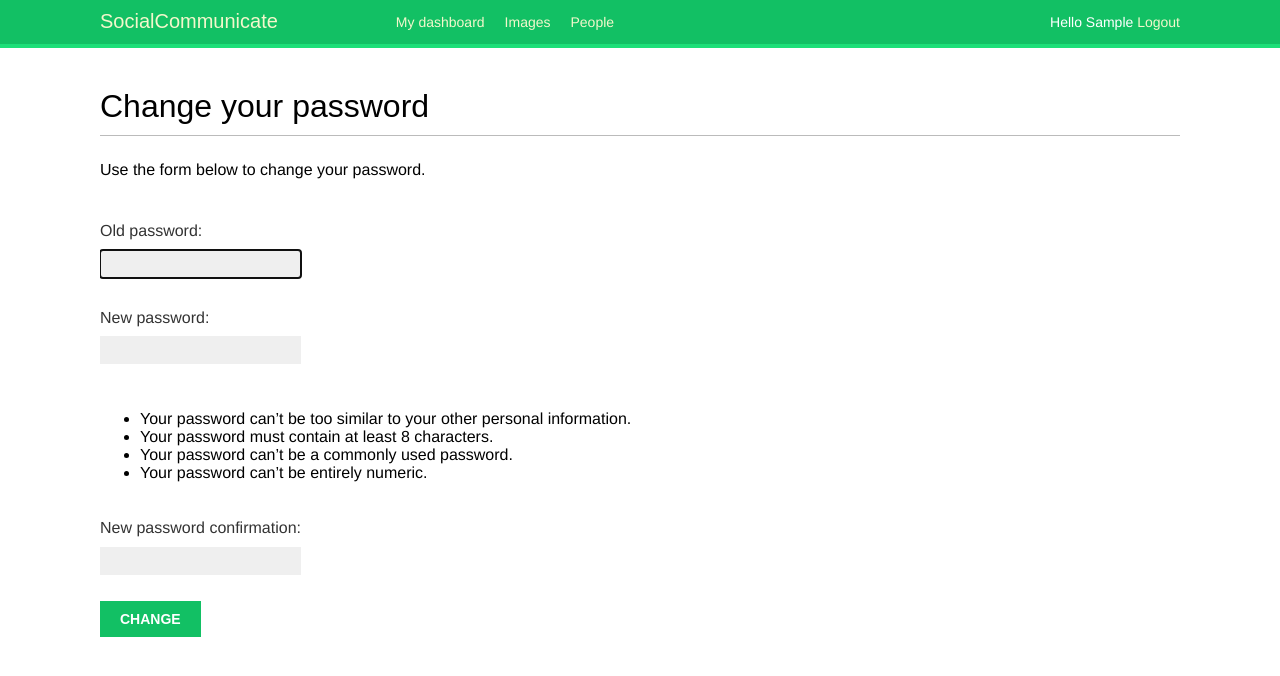
After one commit to liveseyy/SocialCommunicate, a Django app: page /account/password_change/ in a window 1280 px wide. The commit adds this page. Shown: the top 676 px of the page. Run offline with Django 3.2, Linux system fonts and the light colour scheme; the visitor is signed in with stand-in values (Sample User, id 1); some web fonts are replaced.

Commit message:
Добавил возможность смены текущего пароля

```diff
--- a/account/templates/base.html
+++ b/account/templates/base.html
@@ -8,7 +8,29 @@
 </head>
 <body>
     <div id="header">
-        <span>Bookmarks</span>
+        <span class="logo">SocialCommunicate</span>
+        {% if request.user.is_authenticated %}
+            <ul class="menu">
+                <li {% if section == 'dashboard' %}class='selected'{% endif %}>
+                    <a href="{% url 'dashboard' %}">My dashboard</a>
+                </li>
+                <li {% if section == 'images' %}class='selected'{% endif %}>
+                    <a href="#">Images</a>
+                </li>
+                <li {% if section == 'people' %}class='selected'{% endif %}>
+                    <a href="#">People</a>
+                </li>
+            </ul>
+        {% endif %}
+
+        <span class="user">
+            {% if request.user.is_authenticated %}
+                Hello {{ request.user.first_name }}
+                <a href="{% url 'logout' %}">Logout</a>
+            {% else %}
+                <a href="{% url 'login' %}">Log-in</a>
+            {% endif %}
+        </span>
     </div>
     <div id="content">
         {% block content %}
--- /dev/null
+++ b/account/templates/registration/password_change_form.html
@@ -0,0 +1,13 @@
+{% extends 'base.html' %}
+
+{% block title %} Change your password {% endblock %}
+
+{% block content %}
+    <h1>Change your password</h1>
+    <p>Use the form below to change your password.</p>
+    <form action="{% url 'password_change' %}" method="post">
+        {{ form.as_p }}
+        <p><input type="submit" value="Change"></p>
+        {% csrf_token %}
+    </form>
+{% endblock %}
--- a/account/urls.py
+++ b/account/urls.py
@@ -6,4 +6,7 @@ urlpatterns = [
     path('', views.dashboard, name='dashboard'),
     path('login/', auth_views.LoginView.as_view(), name='login'),
     path('logout/', auth_views.LogoutView.as_view(), name='logout'),
+    path('password_change/', auth_views.PasswordChangeView.as_view(), name='password_change'),
+    path('password_change/done/', auth_views.PasswordChangeDoneView.as_view(), name='password_change_done'),
+
 ]
--- a/social/settings.py
+++ b/social/settings.py
@@ -31,14 +31,14 @@ ALLOWED_HOSTS = []
 # Application definition
 
 INSTALLED_APPS = [
+    'account',
+
     'django.contrib.admin',
     'django.contrib.auth',
     'django.contrib.contenttypes',
     'django.contrib.sessions',
     'django.contrib.messages',
     'django.contrib.staticfiles',
-
-    'account',
 ]
 
 MIDDLEWARE = [
```
Also changed, not shown: account/templates/registration/password_change_done.html (added, +8 -0 lines), account/templates/registration/logged_out.html (renamed from account/templates/registration/logout.html).
